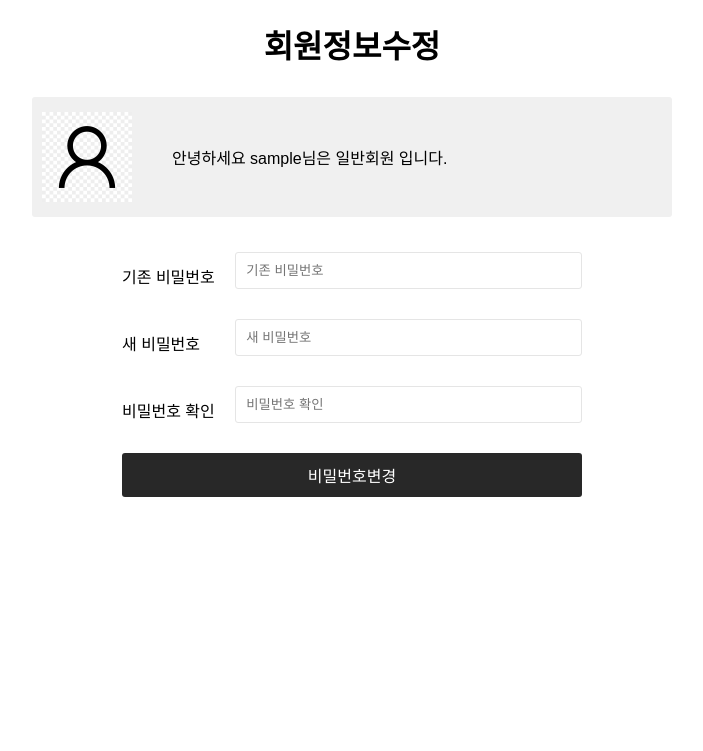
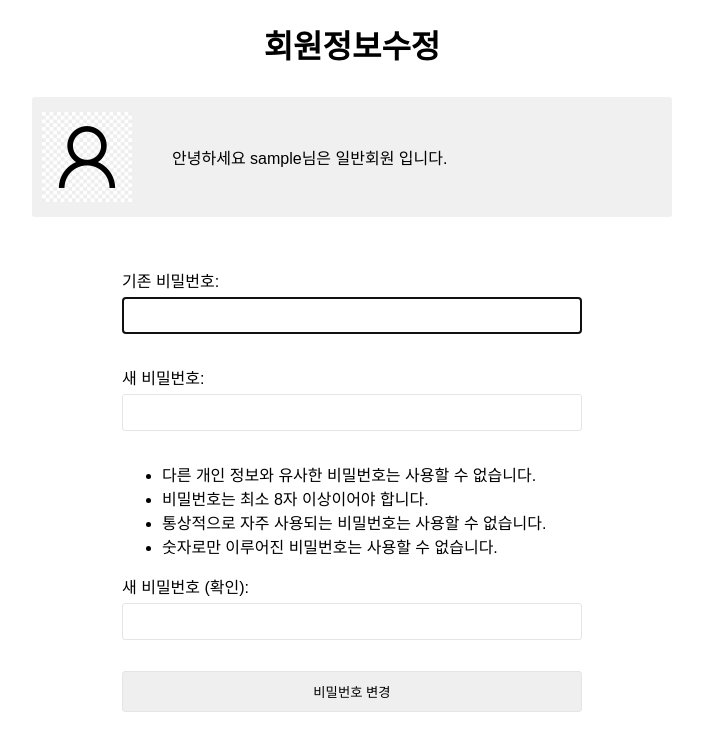
Before and after one commit to hany0829/kdt-semiproject1, a Django app: page /accounts/password/ in a window 1280 px wide. Shown: the top 751 px of the page, without its empty margins (288-991 px from the left). Run offline with Django 3.2, Linux system fonts and the light colour scheme; the visitor is signed in with stand-in values (Sample User, id 1).

Commit message:
fix update password

```diff
--- a/accounts/templates/accounts/change_password.html
+++ b/accounts/templates/accounts/change_password.html
@@ -125,27 +125,28 @@
         <div class="profile-text">안녕하세요 <span>{{ user.username }}</span>님은 일반회원 입니다.</div>
     </div>
     <div class="container">
-        {% if error_message %}
-        <p><strong>{{ error_message }}</strong></p>
-        {% endif %}
-        <form>
-            <div class="input-container">
+
+        <form action="{% url 'accounts:change_password' %}" id="PasswordChangeForm" method="POST">
+            {% csrf_token %}
+            {{ form.as_p }}
+            <input type="submit" value="비밀번호 변경">
+            {% comment %} <div class="input-container">
                 <label for="password">기존 비밀번호 </label>
-                <input type="password" id="password" name="password" placeholder="기존 비밀번호" required>
+                <input type="password" id="password" name="password" value="기존 비밀번호" required>
             </div>
 
             <div class="input-container">
-                <label for="password">새 비밀번호 </label>
-                <input type="password" id="new_password" name="new_password" placeholder="새 비밀번호" required>
+                <label for="password1">새 비밀번호 </label>
+                <input type="password1" id="password1" name="password1" placeholder="새 비밀번호" required>
             </div>
 
             <div class="input-container">
-                <label for="confirm_password">비밀번호 확인 </label>
-                <input type="password" id="confirm_password" name="confirm_password" placeholder="비밀번호 확인" required>
+                <label for="password2">비밀번호 확인 </label>
+                <input type="password2" id="password2" name="password2" placeholder="비밀번호 확인" required>
             </div>
             <div class="btn-group">
             <button type="submit">비밀번호변경</button>
-            </div>
+            </div> {% endcomment %}
         </form>
     </div>
 </body>
--- a/accounts/views.py
+++ b/accounts/views.py
@@ -11,9 +11,6 @@ from django.contrib.auth.forms import PasswordChangeForm
 from django.contrib.auth import update_session_auth_hash
 
 def login(request):
-    if request.user.is_authenticated:
-        return redirect('products:index')
-
     if request.method == 'POST':
         form = CustomAuthentication(request, request.POST)
         if form.is_valid():
@@ -85,10 +82,7 @@ def change_password(request):
         if form.is_valid():
             user = form.save()
             update_session_auth_hash(request, user)
-            messages.success(request, '비밀번호가 변경 되었습니다!')
             return redirect('products:index')
-        else:
-            messages.error(request, 'Please correct the error below.')
     else:
         form = PasswordChangeForm(request.user)
     context = {
--- a/templates/base.html
+++ b/templates/base.html
@@ -7,6 +7,7 @@
     <meta name="viewport" content="width=device-width, initial-scale=1">
     <title>Bootstrap demo</title>
     <link href="https://cdn.jsdelivr.net/npm/bootstrap@5.3.0-alpha3/dist/css/bootstrap.min.css" rel="stylesheet" integrity="sha384-KK94CHFLLe+nY2dmCWGMq91rCGa5gtU4mk92HdvYe+M/SXH301p5ILy+dN9+nJOZ" crossorigin="anonymous">
+    <link rel="icon" href="https://ifh.cc/g/zyjtLv.png' border='0'">
     {% block style %}{% endblock style %}
     <style>
       @import url('https://cdn.rawgit.com/moonspam/NanumSquare/master/nanumsquare.css');
```
